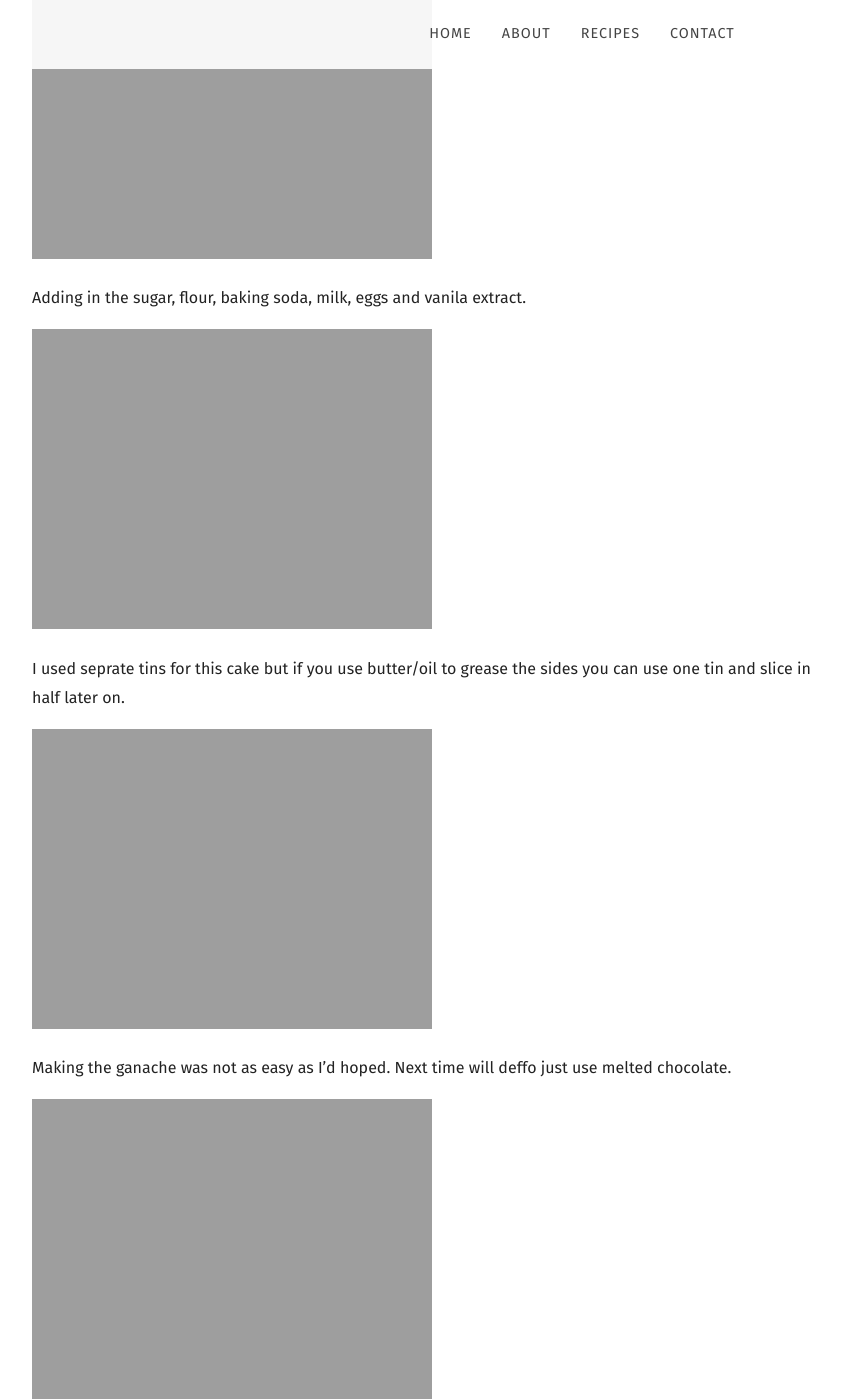
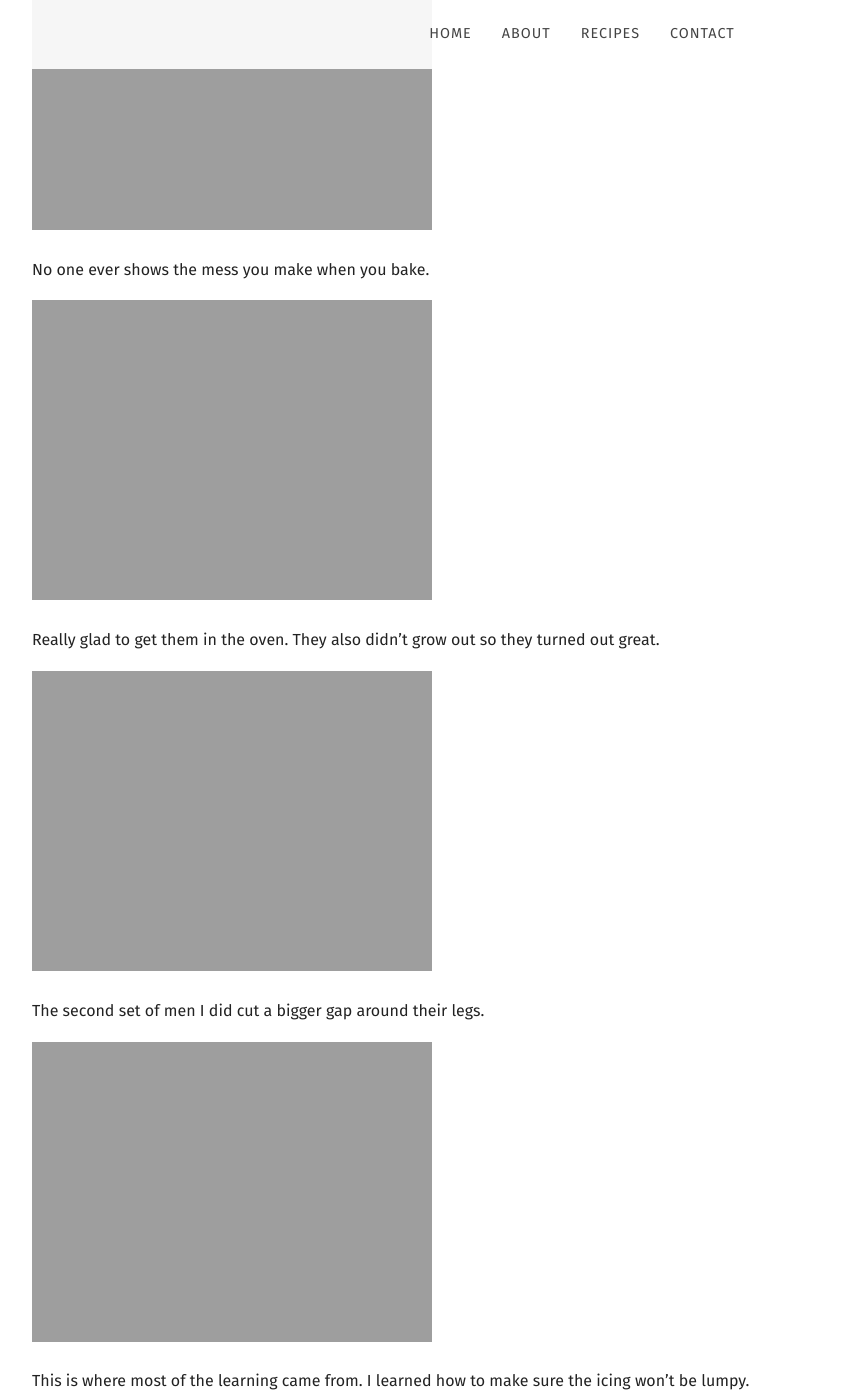
Before and after one commit to mcginleyireland/irishbaking.github.io, a Jekyll site: the page built from _posts/2020-10-31-among-us-treacle-gingerbread-man.md, in a window 1280 px wide and 1400 px high, scrolled down 1226 px. Shown: the whole window, without its empty margins (58-899 px from the left). Built offline with Jekyll 4.4.1, drawn with Linux system fonts in a browser that asks for light colours; nearby versions of some CDN libraries; some web fonts are replaced; some of the changed text lies outside the part shown.

Commit message:
Updating the text for the gingerbread men

```diff
--- a/_posts/2020-10-31-among-us-treacle-gingerbread-man.md
+++ b/_posts/2020-10-31-among-us-treacle-gingerbread-man.md
@@ -62,36 +62,36 @@ recipe:
     12. Chop some walnuts and sprinkle over the top.
 
 ---
-Cholocate Oil Cake. This is something that was made for my Birthday and honestly, I've only good memories attached to this cake.
+I've learned so much making these lil guys! Can't wait to make them again and impove on them!
 
 ![Cake](https://irishbaking.ie/images/Gingerbread/Among_Us_Treacle_Gingerbread_Man/Image_1.jpg)
 
-Starting off with melting the butter with the oil and water.
+I didn't have a cookie cutterer for them so had to draw and make my own.
 
 ![Cake](https://irishbaking.ie/images/Gingerbread/Among_Us_Treacle_Gingerbread_Man/Image_3.jpg)
 
-Adding in the sugar, flour, baking soda, milk, eggs and vanila extract.
+No one ever shows the mess you make when you bake.
 
 ![Cake](https://irishbaking.ie/images/Gingerbread/Among_Us_Treacle_Gingerbread_Man/Image_4.jpg)
 
-I used seprate tins for this cake but if you use butter/oil to grease the sides you can use one tin and slice in half later on.
+Really glad to get them in the oven. They also didn't grow out so they turned out great.
 
 ![Cake](https://irishbaking.ie/images/Gingerbread/Among_Us_Treacle_Gingerbread_Man/Image_5.jpg)
 
-Making the ganache was not as easy as I'd hoped. Next time will deffo just use melted chocolate.
+The second set of men I did cut a bigger gap around their legs.
 
 ![Cake](https://irishbaking.ie/images/Gingerbread/Among_Us_Treacle_Gingerbread_Man/Image_6.jpg)
 
-Heat the double cream in a bain marie.
+This is where most of the learning came from. I learned how to make sure the icing won't be lumpy.
 
 ![Cake](https://irishbaking.ie/images/Gingerbread/Among_Us_Treacle_Gingerbread_Man/Image_7.jpg)
 
-I coated the first cake with ganache on wire rack and then added the second cake on top.
+Still came out amazingly well.
 
 ![Cake](https://irishbaking.ie/images/Gingerbread/Among_Us_Treacle_Gingerbread_Man/Image_9.jpg)
 
-Topped with walnuts to add some crunch.
+Wanted to see what it would look like if I didn't do the shading. Not so bad.
 
 ![Cake](https://irishbaking.ie/images/Gingerbread/Among_Us_Treacle_Gingerbread_Man/Image_12.jpg)
 
-You bet :D!
+Halloween ready!
```
